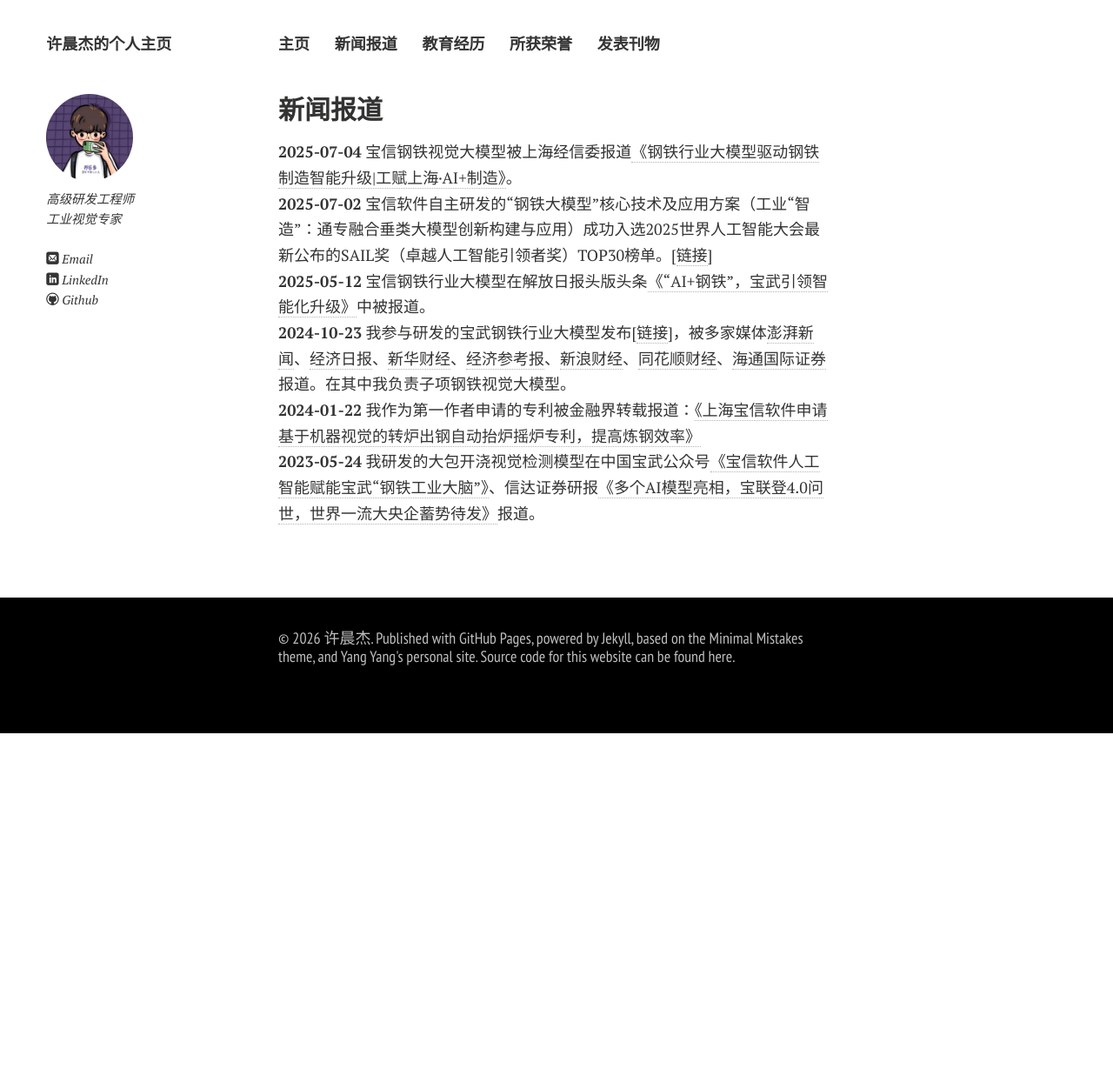
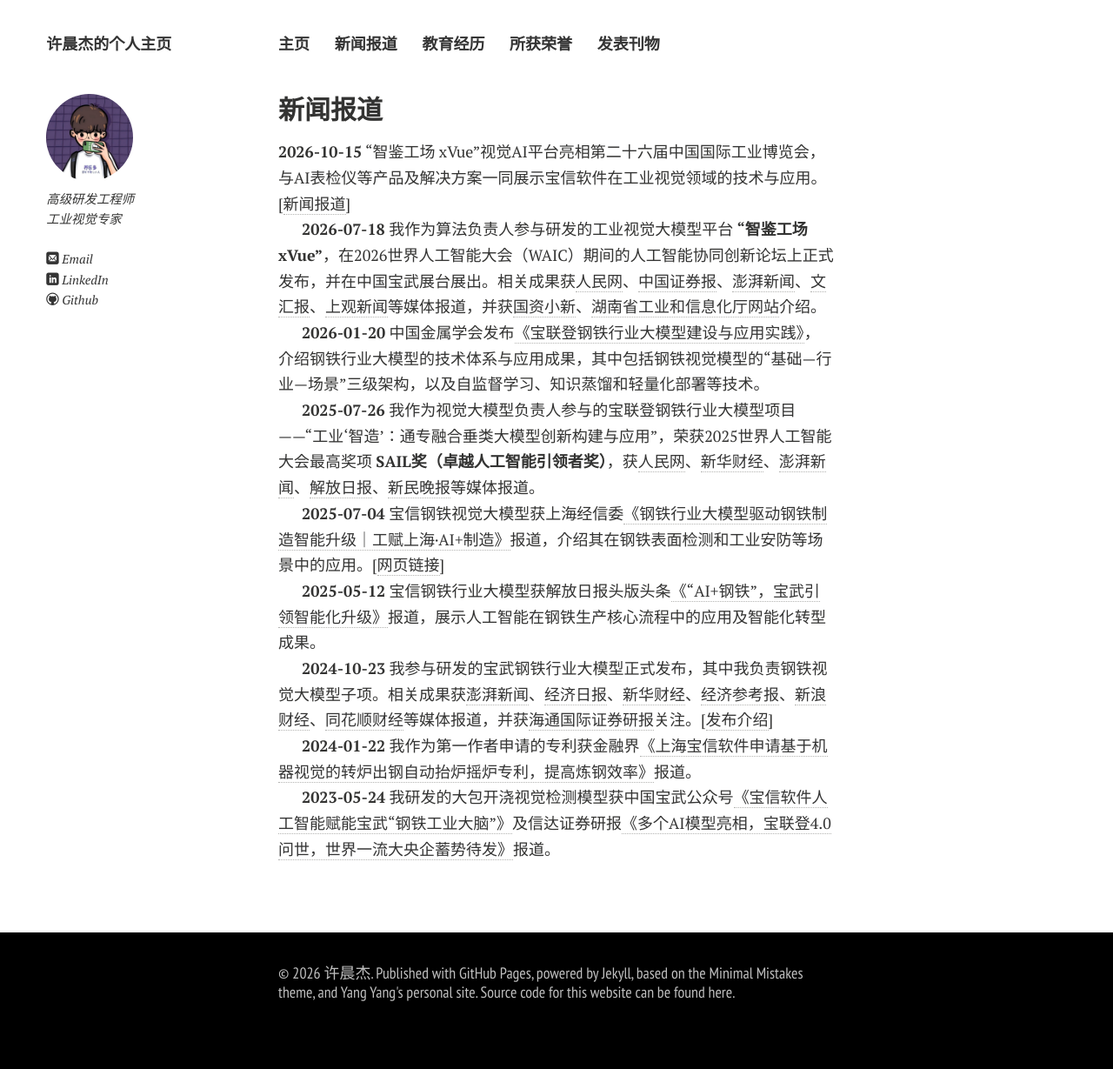
Before and after one commit to ChenjieXu/ChenjieXu.github.io, a Jekyll site: the page built from pages/news.md, in a window 1280 px wide. Shown: the whole page at 87% size. Built offline with Jekyll 4.4.1, drawn with Linux system fonts in a browser that asks for light colours; nearby versions of some CDN libraries; before the commit the page ends 900 px from its top, so only the background shows below that.

Commit message:
让新闻报道完整呈现视觉研发成果与获奖进展
Constraint: 按用户确认的新闻页方案发布，明确其为 SAIL 获奖项目中的视觉大模型负责人；保留原有报道日期，不加入本次新检索的专利报道。
Confidence: high
Scope-risk: narrow
Tested: 两份正文一致、原日期保留、项目职责措辞检查、git diff --check；前次 GitHub Pages 构建成功。
Not-tested: 原有转炉专利报道日期未获独立核实。

```diff
--- a/pages/news.md
+++ b/pages/news.md
@@ -3,10 +3,22 @@
 permalink: /news/index.html
 title: 新闻报道
 ---
-##  新闻报道
-**2025-07-04** 宝信钢铁视觉大模型被上海经信委报道[《钢铁行业大模型驱动钢铁制造智能升级|工赋上海·AI+制造》](https://mp.weixin.qq.com/s/tQYbHk1TlHx7mDAxKVwGmw)。
-**2025-07-02** 宝信软件自主研发的“钢铁大模型”核心技术及应用方案（工业“智造”：通专融合垂类大模型创新构建与应用）成功入选2025世界人工智能大会最新公布的SAIL奖（卓越人工智能引领者奖）TOP30榜单。[[链接](https://mp.weixin.qq.com/s/Qs-kCUn8c6LnUvNo1xh4dg)]
-**2025-05-12** 宝信钢铁行业大模型在解放日报头版头条[《“AI+钢铁”，宝武引领智能化升级》](https://mp.weixin.qq.com/s/AbYlobL5o4o2ZggHfFBQLg)中被报道。
-**2024-10-23** 我参与研发的宝武钢铁行业大模型发布[[链接](https://mp.weixin.qq.com/s/jgm0XkWHsnGM0zzhX-tX7Q)]，被多家媒体[澎湃新闻](https://www.thepaper.cn/newsDetail_forward_29125055)、[经济日报](http://www.ce.cn/xwzx/gnsz/gdxw/202410/24/t20241024_39180237.shtml)、[新华财经](https://www.cnfin.com/dz-lb/detail/20241023/4124973_1.html)、[经济参考报](http://jjckb.xinhuanet.com/20241028/71a41f65a90d479788030555ce9d7ae5/c.html)、[新浪财经](https://finance.sina.com.cn/roll/2024-10-23/doc-inctqhfq0440638.shtml)、[同花顺财经](https://stock.10jqka.com.cn/20241024/c662739907.shtml)、[海通国际证券](https://data.eastmoney.com/report/info/AP202506221695545058.html)报道。在其中我负责子项钢铁视觉大模型。
-**2024-01-22** 我作为第一作者申请的专利被金融界转载报道：[《上海宝信软件申请基于机器视觉的转炉出钢自动抬炉摇炉专利，提高炼钢效率》](https://www.163.com/dy/article/JMGTHQ0S0519QIKK.html)
-**2023-05-24** 我研发的大包开浇视觉检测模型在中国宝武公众号[《宝信软件人工智能赋能宝武“钢铁工业大脑”》](https://mp.weixin.qq.com/s/GAiOt3bjMl23jMTRgIKLsg)、信达证券研报[《多个AI模型亮相，宝联登4.0问世，世界一流大央企蓄势待发》](https://data.eastmoney.com/report/info/AP202306081590564120.html)报道。
+## 新闻报道
+
+**2026-10-15** “智鉴工场 xVue”视觉AI平台亮相第二十六届中国国际工业博览会，与AI表检仪等产品及解决方案一同展示宝信软件在工业视觉领域的技术与应用。[[新闻报道](https://finance.sina.com.cn/roll/2026-10-15/doc-inivhyan4730742.shtml)]
+
+**2026-07-18** 我作为算法负责人参与研发的工业视觉大模型平台 **“智鉴工场 xVue”**，在2026世界人工智能大会（WAIC）期间的人工智能协同创新论坛上正式发布，并在中国宝武展台展出。相关成果获[人民网](https://sh.people.com.cn/n2/2026/0719/c134768-41643410.html)、[中国证券报](https://www.cs.com.cn/ssgs/01/2026/07/20/detail_2026072010025511.html)、[澎湃新闻](https://www.thepaper.cn/newsDetail_forward_33624119)、[文汇报](https://www.sohu.com/a/1052291789_120244154)、[上观新闻](https://finance.eastmoney.com/a/202607193811816640.html)等媒体报道，并获[国资小新](https://finance.sina.com.cn/wm/2026-07-21/doc-iniiphzq8138601.shtml)、[湖南省工业和信息化厅网站](https://gxt.hunan.gov.cn/xxgk_71033/gzdt/rdjj/202607/t20260720_34029945.html)介绍。
+
+**2026-01-20** 中国金属学会发布[《宝联登钢铁行业大模型建设与应用实践》](https://www.csm.org.cn/col/col6317/art/2026/art_2678c150d0734ff4a7e40a3d54e60d78.html)，介绍钢铁行业大模型的技术体系与应用成果，其中包括钢铁视觉模型的“基础—行业—场景”三级架构，以及自监督学习、知识蒸馏和轻量化部署等技术。
+
+**2025-07-26** 我作为视觉大模型负责人参与的宝联登钢铁行业大模型项目——“工业‘智造’：通专融合垂类大模型创新构建与应用”，荣获2025世界人工智能大会最高奖项 **SAIL奖（卓越人工智能引领者奖）**，获[人民网](https://sh.people.com.cn/n2/2025/0728/c134768-41305025.html)、[新华财经](https://www.cnfin.com/gs-lb/detail/20250727/4275659_1.html)、[澎湃新闻](https://m.thepaper.cn/newsDetail_forward_31248306)、[解放日报](https://www.jfdaily.com/journal/getMobileArticle.htm?id=450489)、[新民晚报](https://paper.xinmin.cn/html/xmwb/2025-07-27/4/216985.html)等媒体报道。
+
+**2025-07-04** 宝信钢铁视觉大模型获上海经信委[《钢铁行业大模型驱动钢铁制造智能升级｜工赋上海·AI+制造》](https://mp.weixin.qq.com/s/tQYbHk1TlHx7mDAxKVwGmw)报道，介绍其在钢铁表面检测和工业安防等场景中的应用。[[网页链接](https://www.sh-italent.com/Article/202507/202507070006.shtml)]
+
+**2025-05-12** 宝信钢铁行业大模型获解放日报头版头条[《“AI+钢铁”，宝武引领智能化升级》](https://www.shanghai.gov.cn/nw4411/20250512/535fcc003462456d97969f3c75a42dec.html)报道，展示人工智能在钢铁生产核心流程中的应用及智能化转型成果。
+
+**2024-10-23** 我参与研发的宝武钢铁行业大模型正式发布，其中我负责钢铁视觉大模型子项。相关成果获[澎湃新闻](https://www.thepaper.cn/newsDetail_forward_29125055)、[经济日报](http://www.ce.cn/xwzx/gnsz/gdxw/202410/24/t20241024_39180237.shtml)、[新华财经](https://www.cnfin.com/dz-lb/detail/20241023/4124973_1.html)、[经济参考报](http://jjckb.xinhuanet.com/20241028/71a41f65a90d479788030555ce9d7ae5/c.html)、[新浪财经](https://finance.sina.com.cn/roll/2024-10-23/doc-inctqhfq0440638.shtml)、[同花顺财经](https://stock.10jqka.com.cn/20241024/c662739907.shtml)等媒体报道，并获[海通国际证券研报](https://data.eastmoney.com/report/info/AP202506221695545058.html)关注。[[发布介绍](https://mp.weixin.qq.com/s/jgm0XkWHsnGM0zzhX-tX7Q)]
+
+**2024-01-22** 我作为第一作者申请的专利获金融界[《上海宝信软件申请基于机器视觉的转炉出钢自动抬炉摇炉专利，提高炼钢效率》](https://www.163.com/dy/article/JMGTHQ0S0519QIKK.html)报道。
+
+**2023-05-24** 我研发的大包开浇视觉检测模型获中国宝武公众号[《宝信软件人工智能赋能宝武“钢铁工业大脑”》](https://mp.weixin.qq.com/s/GAiOt3bjMl23jMTRgIKLsg)及信达证券研报[《多个AI模型亮相，宝联登4.0问世，世界一流大央企蓄势待发》](https://data.eastmoney.com/report/info/AP202306081590564120.html)报道。
```
Also changed, not shown: docs/news.md (+19 -7 lines).
